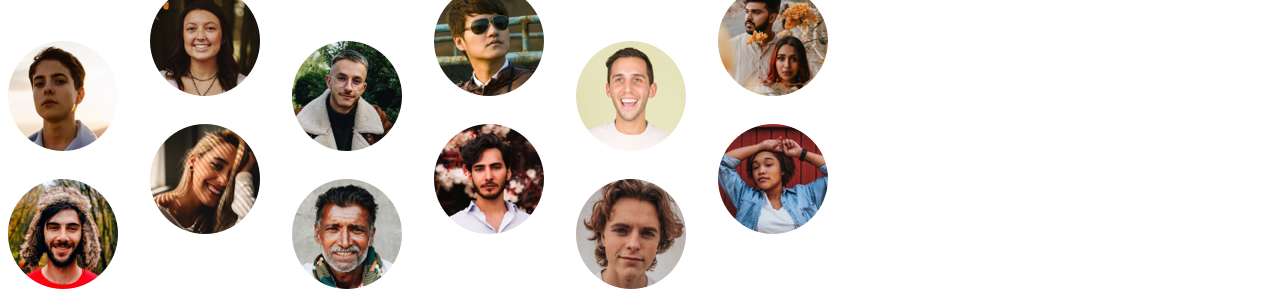
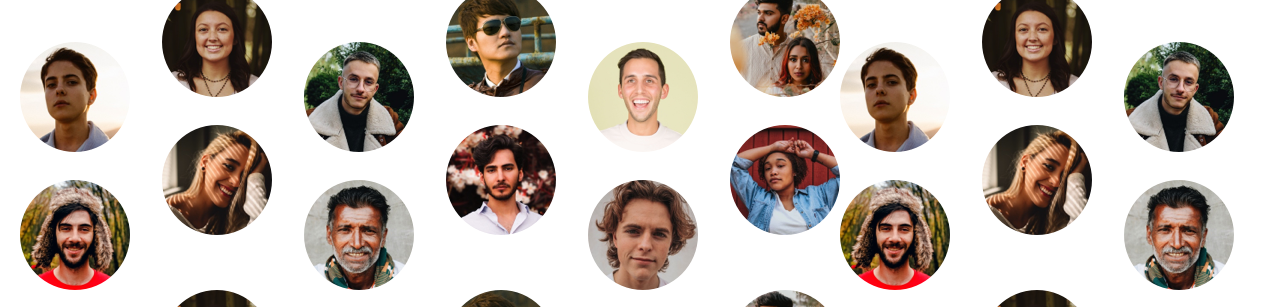
Before and after one commit to Antonio-GC/meet-landing-page, a plain HTML site: page index.html in a window 1280 px wide. Shown: the part 54-361 px from the top of the page. Drawn offline with Linux system fonts and the light colour scheme.

Commit message:
se modifico html y css

```diff
--- a/index.html
+++ b/index.html
@@ -8,18 +8,20 @@
   <link rel="preconnect" href="https://fonts.googleapis.com">
 <link rel="preconnect" href="https://fonts.gstatic.com" crossorigin>
 <link href="https://fonts.googleapis.com/css2?family=Red+Hat+Display:ital,wght@0,400;0,600;1,300;1,400;1,500;1,600&display=swap" rel="stylesheet">
+<link rel="stylesheet" href="/style.css">
   <title>Frontend Mentor | Meet landing page</title>
 </head>
 <body>
 
 <header>
-  <div>
+  <div class="container">
     <nav>
 
           <img src="/assets/logo.svg" alt="">
 
    <div>
-     <img src="/assets/tablet/image-hero.png" alt="">
+     <div class="nav__imagen"></div>
+     <div></div>
       <h1>GROUP CHAT FOR EVERYONE</h1>
       <p>Meet makes it easy to connect with others face-to-face virtually and collaborate across any device.</p>
       <button>Download <span>v1.3</span> </button>
--- a/style.css
+++ b/style.css
@@ -19,8 +19,6 @@
 
 --font-size: 62.5%;
 
-
-
 }
 
 html {
@@ -34,3 +32,9 @@ body {
 .container {
     padding: 1rem 2rem;
 }
+
+.nav__imagen {
+    background-image: url(/assets/tablet/image-hero.png);
+    min-width: 20rem;
+    min-height: 50vh;
+}
```
